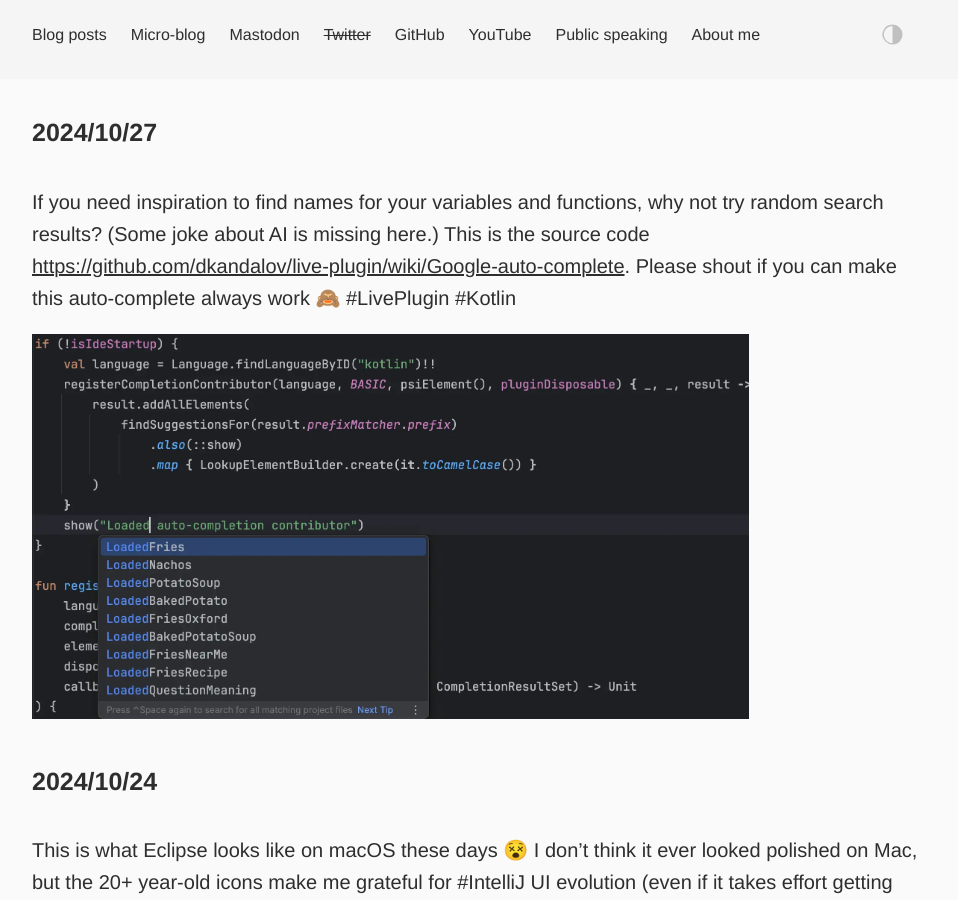
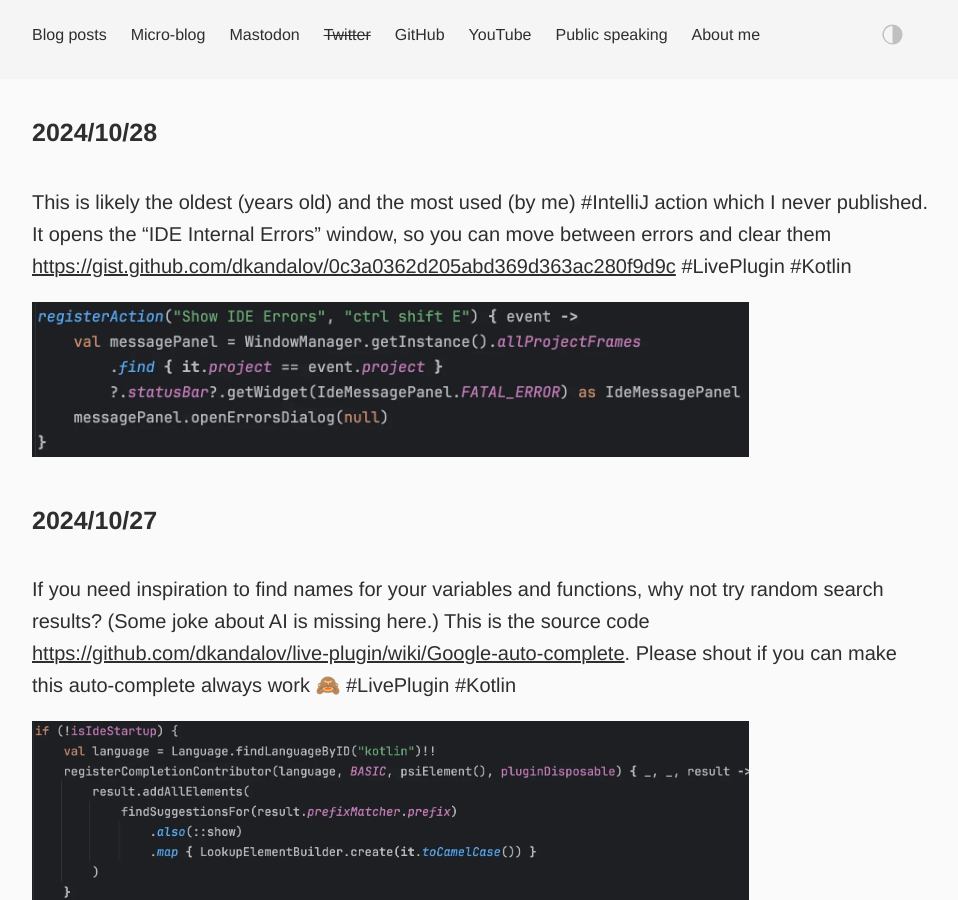
Before and after one commit to dkandalov/dkandalov.github.io, a Jekyll site: the page built from micro-blog.md, in a window 1280 px wide and 900 px high. Shown: the whole window, without its empty margins (160-1118 px from the left). Built offline with Jekyll 4.4.1, drawn with Linux system fonts in a browser that asks for light colours.

Commit message:
updated micro-blog

```diff
--- a/micro-blog.md
+++ b/micro-blog.md
@@ -2,6 +2,11 @@
 layout: post
 permalink: /micro-blog/
 ---
+
+#### 2024/10/28
+This is likely the oldest (years old) and the most used (by me) #IntelliJ action which I never published. It opens the "IDE Internal Errors" window, so you can move between errors and clear them <https://gist.github.com/dkandalov/0c3a0362d205abd369d363ac280f9d9c> #LivePlugin #Kotlin
+
+<img src="../assets/images/micro-blog/2024-10-28.webp" width="80%" height="80%"/>
 
 #### 2024/10/27
 If you need inspiration to find names for your variables and functions, why not try random search results? (Some joke about AI is missing here.) This is the source code <https://github.com/dkandalov/live-plugin/wiki/Google-auto-complete>. Please shout if you can make this auto-complete always work 🙈 #LivePlugin #Kotlin
```
Also changed, not shown: assets/images/micro-blog/2024-10-28.webp (added).
